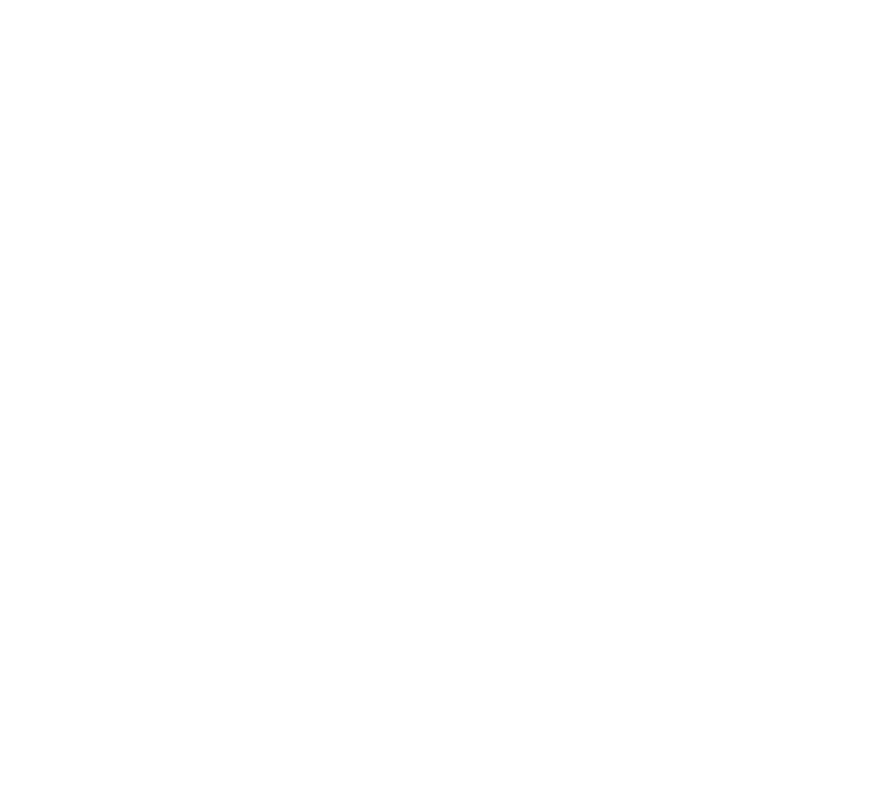
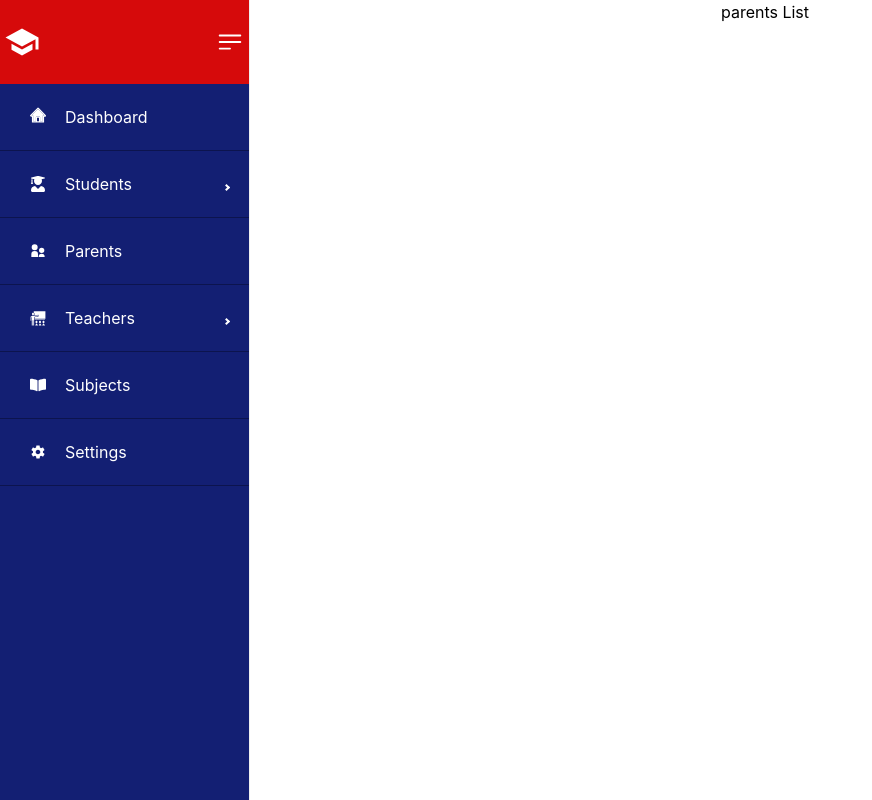
Before and after one commit to ais-sam/School-Management-System, a React (Create React App) app: page /home/parents in a window 1280 px wide. Before the commit this address had no page. Shown: the whole page, without its empty margins (0-872 px from the left). Built offline with nearby package versions, Linux system fonts and the light colour scheme.

Commit message:
Add links to the Sidebar

```diff
--- a/package.json
+++ b/package.json
@@ -10,6 +10,7 @@
     "flowbite-react": "^0.4.4",
     "react": "^18.2.0",
     "react-dom": "^18.2.0",
+    "react-icons": "^4.8.0",
     "react-pro-sidebar": "^1.0.0",
     "react-router-dom": "^6.11.0",
     "react-scripts": "5.0.1",
--- a/src/App.js
+++ b/src/App.js
@@ -4,6 +4,7 @@
 import New from './pages/New';
 import Login from './pages/Login';
 import List from './pages/List';
+import Settings from './pages/Settings';
 import Layout from './components/Layout';
 
 function App() {
@@ -14,9 +15,16 @@
         <Route path="home" element={<Layout/>}>
           <Route index element={<Dashboard/>}/>
           <Route path="students" >
-            <Route index element={<List/>}/>
-            <Route path='new' element={<New/>}/>
+            <Route index element={<List type="students"/>}/>
+            <Route path='new' element={<New type="students"/>}/>
           </Route>
+        <Route path="parents" element={ <List type="parents"/> } />
+        <Route path="teachers" >
+            <Route index element={<List type="teachers"/>}/>
+            <Route path='new' element={<New type="teachers"/>}/>
+          </Route>
+        <Route path="subjects" element={ <List type="subjects"/> } />
+        <Route path="settings" element={ <Settings/> } />
         </Route>
       </Routes>
     </div>
--- a/src/components/Sidebar.js
+++ b/src/components/Sidebar.js
@@ -1,21 +1,42 @@
-import { Sidebar, Menu, MenuItem, SubMenu } from 'react-pro-sidebar';
+import { Sidebar, Menu, MenuItem, SubMenu, useProSidebar } from 'react-pro-sidebar';
+import { AiTwotoneHome } from 'react-icons/ai';
+import { RiParentFill } from 'react-icons/ri';
+import { GiTeacher } from 'react-icons/gi';
+import { FaBookOpen, FaUserGraduate } from 'react-icons/fa';
+import { IoMdSettings  } from 'react-icons/io';
+import { HiOutlineBars3BottomLeft, HiOutlineBars3 } from 'react-icons/hi2';
+import { MdSchool } from 'react-icons/md';
+import { Link } from 'react-router-dom';
+
+
 
 const SideBar = () => {
+  const { collapseSidebar, collapsed } = useProSidebar();
+
   return (
-    <Sidebar backgroundColor="#131F73"  >
+    <Sidebar backgroundColor="#131F73">
       <Menu  className=' h-full text-left text-white'>
-        <MenuItem className='menu-item'> Dashboard </MenuItem>
-        <SubMenu label="Students" className='menu-item' >
-          <MenuItem className='submenu-item'> All Students </MenuItem>
-          <MenuItem className='submenu-item'> Add Students </MenuItem>
+        <div className={`py-6 px-1 bg-d-red flex items-center ${!collapsed ?'justify-between': 'justify-center'}`}>
+            {!collapsed && <MdSchool className='text-4xl'/>}
+            <button  onClick={() => collapseSidebar()}>{collapsed?<HiOutlineBars3 className='text-3xl'/>:<HiOutlineBars3BottomLeft className='text-3xl'/> }</button>
+        </div>
+
+        <MenuItem className='menu-item flex items-center' component={<Link to="/home" />} icon={<AiTwotoneHome className='mb-1 text-lg'/>}><span> Dashboard </span></MenuItem>
+
+        <SubMenu label="Students" className='menu-item' icon={<FaUserGraduate/>}>
+          <MenuItem className='submenu-item hover:text-d-blue-light' component={<Link to="students" />}> All Students </MenuItem>
+          <MenuItem  className='submenu-item' component={<Link to="students/new" />}> Add Students </MenuItem>
         </SubMenu>
-        <MenuItem className='menu-item' > Parents </MenuItem>
-        <SubMenu label="Teachers" className='menu-item' >
-          <MenuItem className='submenu-item'> All Teachers </MenuItem>
-          <MenuItem className='submenu-item'> Add Teachers </MenuItem>
+
+        <MenuItem className='menu-item' icon={<RiParentFill/>} component={<Link to="parents" />}> Parents </MenuItem>
+
+        <SubMenu label="Teachers" icon={<GiTeacher/>} className='menu-item' >
+          <MenuItem className='submenu-item' component={<Link to="teachers" />}> All Teachers </MenuItem>
+          <MenuItem className='submenu-item' component={<Link to="teachers/new" />}> Add Teachers </MenuItem>
         </SubMenu>
-        <MenuItem className='menu-item' > Subjects </MenuItem>
-        <MenuItem className='menu-item' > Settings </MenuItem>
+
+        <MenuItem className='menu-item' icon={<FaBookOpen/>} component={<Link to="subjects" />}> Subjects </MenuItem>
+        <MenuItem className='menu-item' icon={<IoMdSettings/>} component={<Link to="settings" />}> Settings </MenuItem>
       </Menu>
     </Sidebar>
   );
--- a/src/index.css
+++ b/src/index.css
@@ -4,13 +4,16 @@
 
 @layer components {
   .menu-item {
-    @apply border-b border-[#0c144e] py-2 hover:bg-d-light-blue;
+    @apply border-b border-[#0c144e] py-2;
   }
   .submenu-item {
     @apply  py-2 bg-d-blue;
   }
 }
 
+/* .menu-item:hover a span {
+  color: #263AC3 !important;
+} */
 
 .ps-menu-button:hover{
   background-color: transparent !important;
--- a/src/pages/Dashboard.js
+++ b/src/pages/Dashboard.js
@@ -2,7 +2,7 @@
 
 const Dashboard = () => {
   return (
-    <div>Dashboard</div>
+    <div className='flex-grow'>Dashboard</div>
   )
 }
 
--- a/src/pages/Details.js
+++ b/src/pages/Details.js
@@ -2,7 +2,7 @@
 
 const Details = () => {
   return (
-    <div>Details</div>
+    <div className='flex-grow'>Details</div>
   )
 }
 
--- a/src/pages/List.js
+++ b/src/pages/List.js
@@ -1,8 +1,7 @@
-import React from 'react'
 
-const List = () => {
+const List = ({type}) => {
   return (
-    <div>List</div>
+    <div className='flex-grow'>{type} List</div>
   )
 }
 
--- a/src/pages/Login.js
+++ b/src/pages/Login.js
@@ -1,4 +1,4 @@
-import { Button, Checkbox, Label, TextInput } from "flowbite-react"
+import { Button, Label, TextInput } from "flowbite-react"
 import { useNavigate } from "react-router-dom";
 
 const Login = () => {
--- a/src/pages/New.js
+++ b/src/pages/New.js
@@ -1,8 +1,8 @@
 import React from 'react'
 
-const New = () => {
+const New = ({type}) => {
   return (
-    <div>New</div>
+    <div className='flex-grow'>New {type}</div>
   )
 }
 
--- a/src/pages/Settings.js
+++ b/src/pages/Settings.js
@@ -2,7 +2,7 @@
 
 const Settings = () => {
   return (
-    <div>Settings</div>
+    <div className='flex-grow'>Settings</div>
   )
 }
 
```
Also changed, not shown: 1 other file (tests, documents, lock files or other folders).
